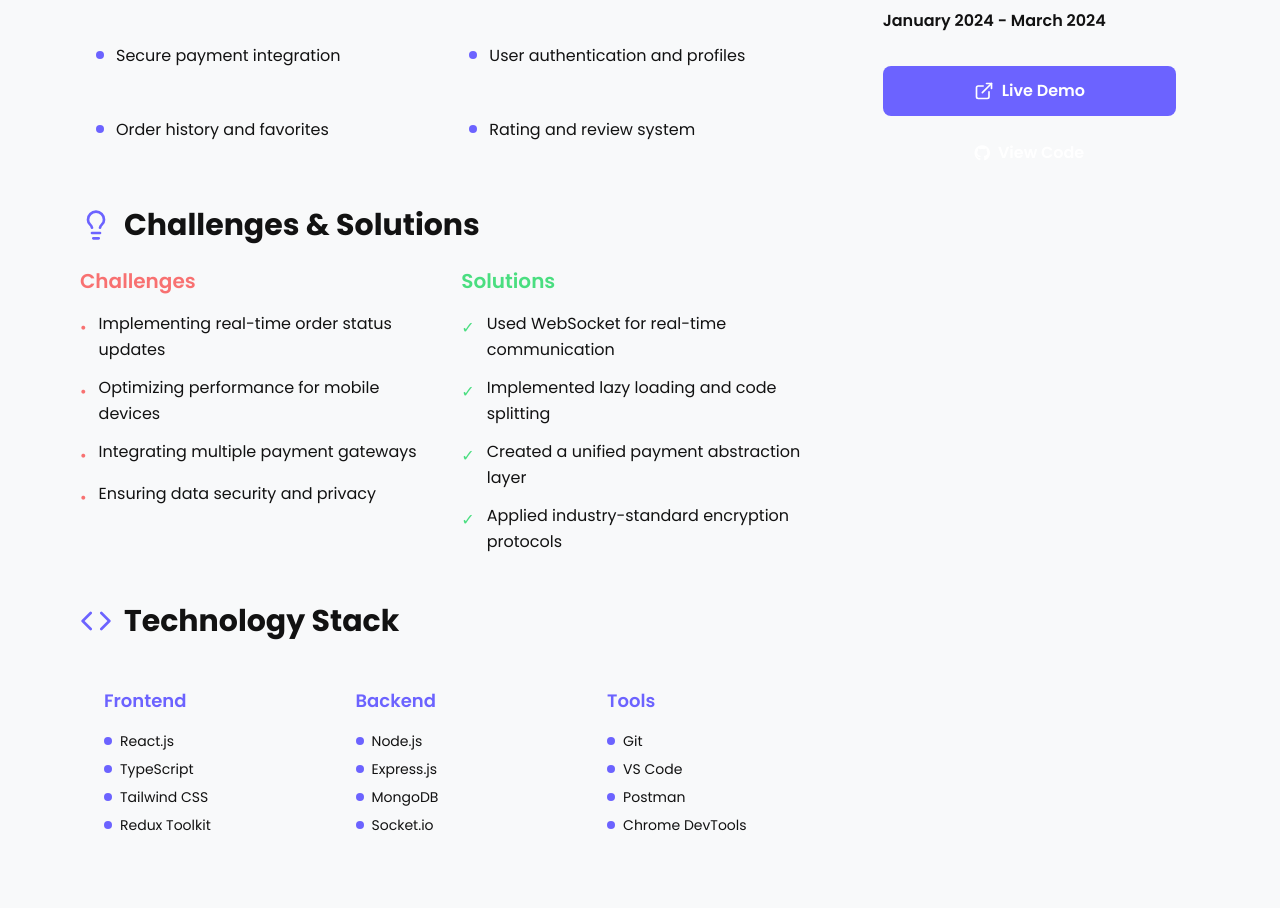
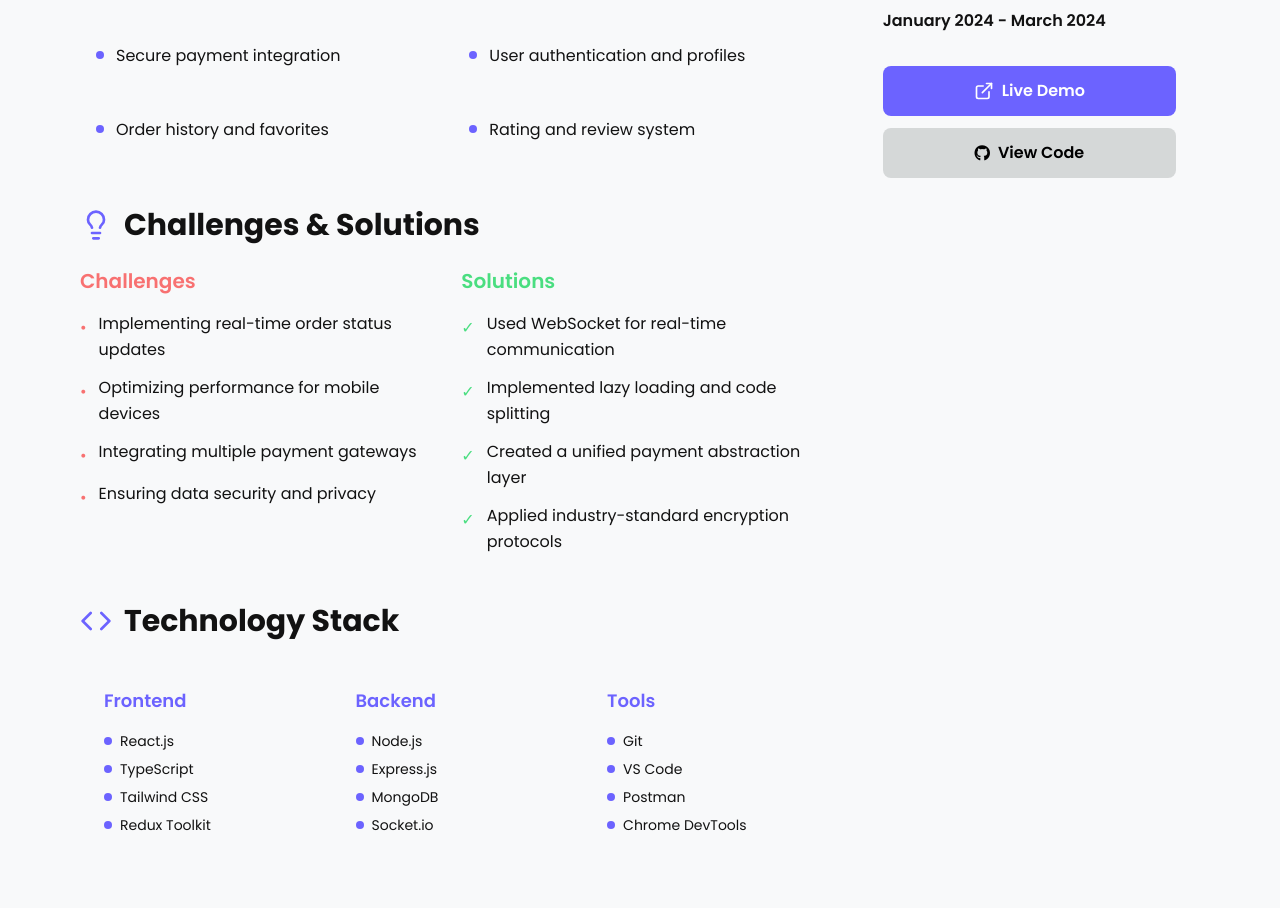
Before and after one commit to Shrawan3067/my_portfolio, a React (Vite) app: page /project/bitexpress in a window 1280 px wide. Shown: the part 1160-2068 px from the top of the page. Built offline with nearby package versions, Linux system fonts and the light colour scheme; the HTML template or start-up script is replaced by a standard one.

Commit message:
UI Fixed

```diff
--- a/src/components/ProjectDetail.jsx
+++ b/src/components/ProjectDetail.jsx
@@ -628,7 +628,7 @@ const ProjectDetail = () => {
                     href={project.githubLink}
                     target="_blank"
                     rel="noopener noreferrer"
-                    className="w-full flex items-center justify-center gap-2 px-6 py-3 bg-gray-700 text-white rounded-lg hover:bg-gray-600 transition-colors font-semibold"
+                    className="w-full flex items-center justify-center gap-2 px-6 py-3 bg-gray/30 text-black dark:bg-white/70 hover:dark:bg-white-20 rounded-lg hover:bg-gray-600 transition-colors font-semibold"
                   >
                     <i className="fab fa-github"></i>
                     View Code
```
